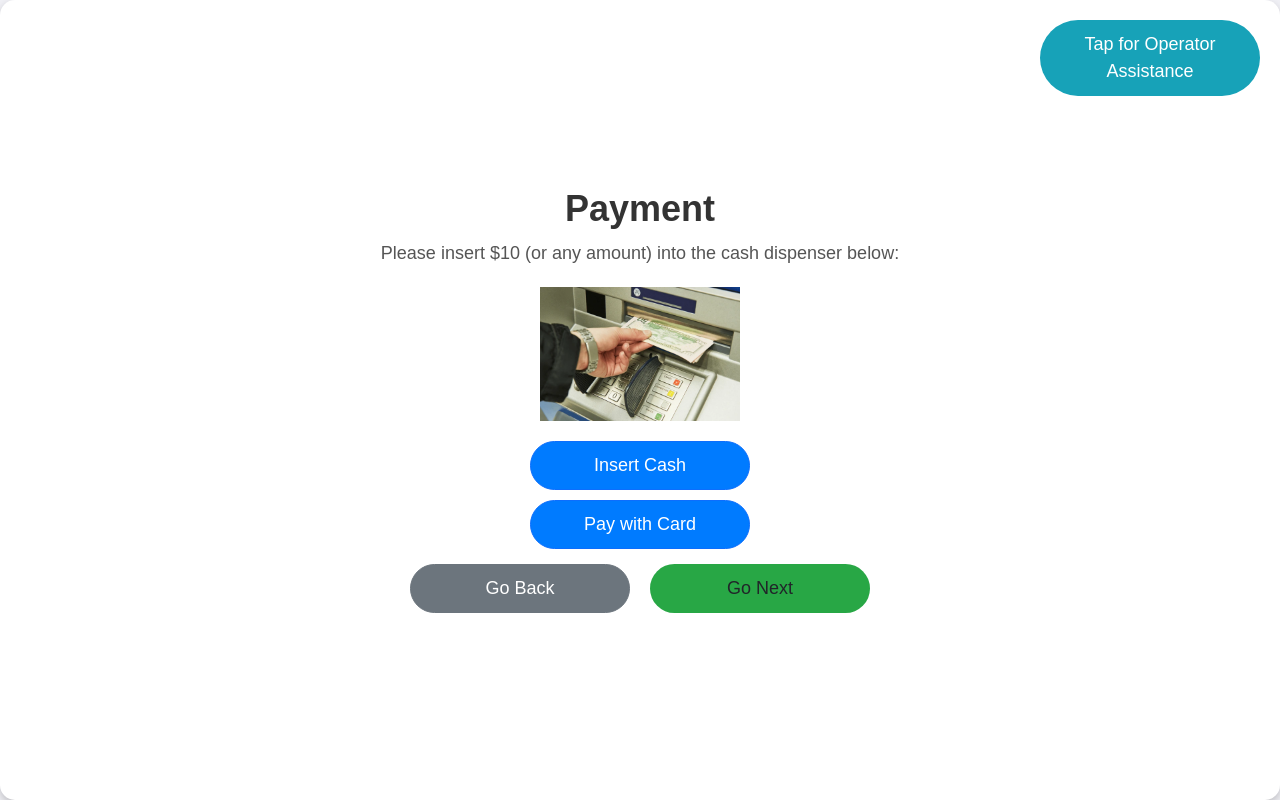
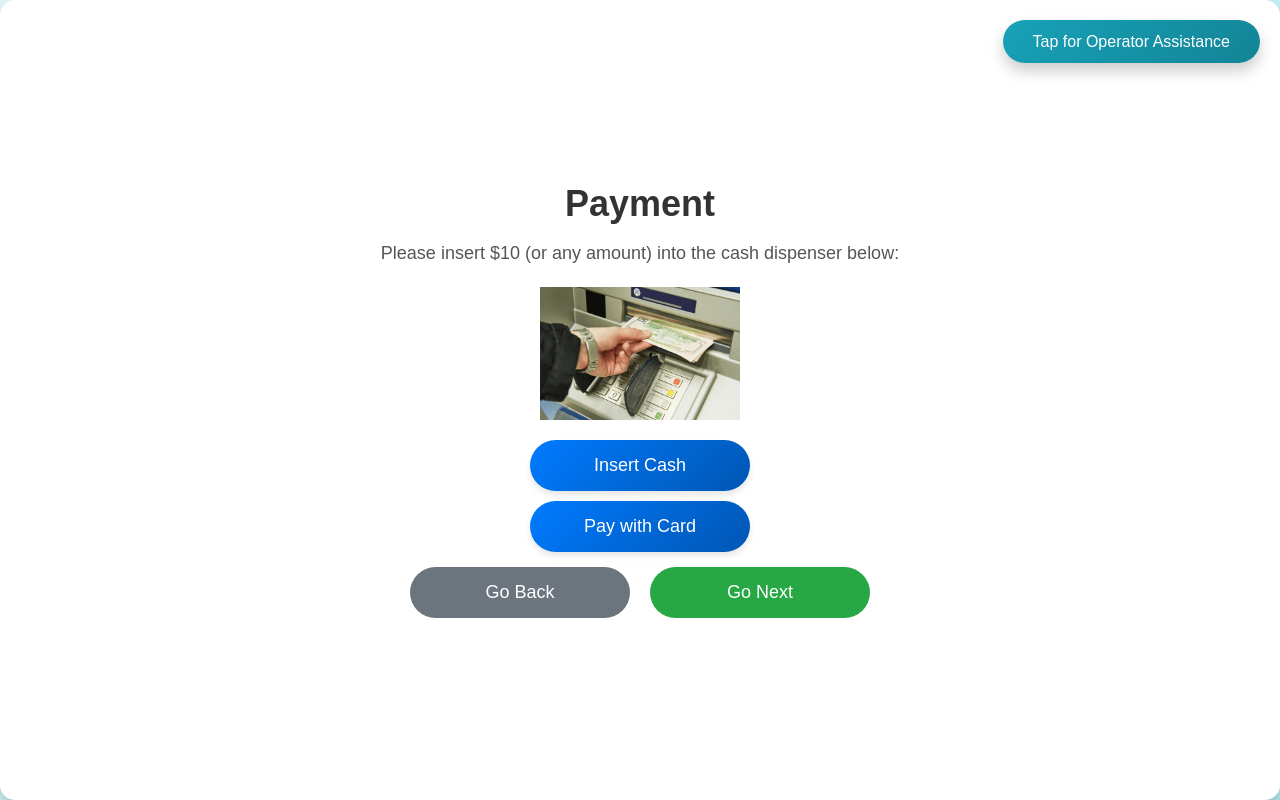
Before and after one commit to Kabin119245/Kiosk-Machine-Layout, a plain HTML site: page paywithcash.html in a window 1280 px wide. Drawn offline with nearby package versions, Linux system fonts and the light colour scheme.

Commit message:
button fixed

```diff
--- a/paywithcash.html
+++ b/paywithcash.html
@@ -10,25 +10,27 @@
     />
     <style>
       body {
-        background-color: #f0f0f5;
+        background: linear-gradient(
+          135deg,
+          #e0f7fa,
+          #b2ebf2
+        ); /* Light gradient background */
         font-family: "Arial", sans-serif;
         height: 100vh;
         display: flex;
         justify-content: center;
         align-items: center;
         position: relative;
-        background-image: url("path-to-background-image.jpg"); /* Add hotel background */
-        background-size: cover;
         overflow: hidden;
       }
 
       .form-container {
         text-align: center;
         max-width: 100%;
-        padding: 0 20px;
+        padding: 20px;
         background-color: white;
         border-radius: 15px;
-        box-shadow: 0 4px 8px rgba(0, 0, 0, 0.2);
+        box-shadow: 0 8px 16px rgba(0, 0, 0, 0.2); /* Soft shadow */
         padding: 30px;
         transition: margin-top 0.5s ease;
       }
@@ -37,65 +39,94 @@
         font-size: 36px;
         font-weight: bold;
         color: #333;
-        margin-bottom: 10px; /* Reduced margin */
+        margin-bottom: 15px;
       }
 
       .cash-instruction p {
         font-size: 18px;
         color: #555;
-        margin-bottom: 10px; /* Reduced margin */
+        margin-bottom: 10px;
       }
 
       .cash-instruction img {
         width: 200px;
-        margin: 10px 0; /* Reduced margin to bring buttons closer */
+        margin: 10px 0;
       }
 
       .btn-primary,
       .btn-secondary,
-      .btn-assist,
       .btn-next {
         font-size: 18px;
-        padding: 10px 20px;
+        padding: 12px 30px;
         border-radius: 50px;
         width: 220px;
       }
 
       .btn-primary {
-        background-color: #007bff;
+        background: linear-gradient(
+          135deg,
+          #007bff,
+          #0056b3
+        ); /* Gradient button */
+        color: white;
+        box-shadow: 0 4px 6px rgba(0, 0, 0, 0.1);
+        border: none;
       }
 
       .btn-primary:hover {
-        background-color: #0056b3;
+        background: #0056b3;
+        box-shadow: 0 6px 8px rgba(0, 0, 0, 0.15);
+        transform: translateY(-2px); /* Slight lift on hover */
       }
 
       .btn-secondary {
         background-color: #6c757d;
+        color: white;
+        border: none;
       }
 
       .btn-secondary:hover {
         background-color: #5a6268;
+        box-shadow: 0 4px 6px rgba(0, 0, 0, 0.1);
       }
 
       .btn-assist {
-        background-color: #17a2b8;
+        background: linear-gradient(
+          135deg,
+          #17a2b8,
+          #138496
+        ); /* Gradient background */
         color: white;
+        font-size: 16px;
+        padding: 12px 30px;
+        border-radius: 50px;
+        border: none;
+        text-align: center;
+        white-space: nowrap;
+        line-height: 1.2;
         position: absolute;
         top: 20px;
         right: 20px;
         z-index: 1001;
+        box-shadow: 0 8px 15px rgba(0, 0, 0, 0.2); /* Enhanced shadow for depth */
+        transition: all 0.3s ease;
       }
 
       .btn-assist:hover {
-        background-color: #138496;
+        background-color: #117a8b;
+        box-shadow: 0 12px 20px rgba(0, 0, 0, 0.3);
+        transform: translateY(-3px);
       }
 
       .btn-next {
         background-color: #28a745;
+        color: white;
+        border: none;
       }
 
       .btn-next:hover {
         background-color: #218838;
+        box-shadow: 0 4px 6px rgba(0, 0, 0, 0.1);
       }
 
       .button-group {
@@ -103,8 +134,8 @@
         flex-direction: column;
         align-items: center;
         justify-content: center;
-        gap: 10px; /* Reduced gap between buttons */
-        margin-top: 10px; /* Reduced margin between buttons and image */
+        gap: 10px;
+        margin-top: 10px;
       }
 
       .navigation-buttons {
@@ -144,7 +175,7 @@
     <div id="videoCallWindow">
       <div style="padding: 20px; color: white">
         <h3>Video</h3>
-        <img src="video-frame.png" alt="Video Insturction" style="width: 60%" />
+        <img src="video-frame.png" alt="Video Instruction" style="width: 60%" />
       </div>
     </div>
 
@@ -157,7 +188,6 @@
       </div>
 
       <div class="button-group">
-        <!-- Insert Cash Button -->
         <button
           id="insertCashBtn"
           class="btn btn-primary"
@@ -165,8 +195,6 @@
         >
           Insert Cash
         </button>
-
-        <!-- Pay with Card Button -->
         <button class="btn btn-primary" onclick="proceedToCardPayment()">
           Pay with Card
         </button>
@@ -191,42 +219,36 @@
     <script>
       let videoOpen = false;
 
-      // Function to simulate cash insertion (just changing the button text)
       function insertCash() {
         const btn = document.getElementById("insertCashBtn");
         btn.innerHTML = "Cash Accepted";
         btn.disabled = true;
       }
 
-      // Function to simulate proceeding to card payment page
       function proceedToCardPayment() {
-        window.location.href = "paywithcard.html"; // Redirect to card payment page
+        window.location.href = "paywithcard.html";
       }
 
-      // Function to navigate to the next page (confirmation)
       function goToNextPage() {
-        window.location.href = "confirmation.html"; // Redirect to the confirmation page
+        window.location.href = "confirmation.html";
       }
 
-      // Function to toggle the video assistance window and adjust layout
       function toggleVideoWindow() {
         const videoWindow = document.getElementById("videoCallWindow");
         const formContainer = document.getElementById("formContainer");
         const assistButton = document.getElementById("assistButton");
 
         if (!videoOpen) {
-          // Show the video window, move content down
           videoWindow.style.display = "block";
-          formContainer.style.marginTop = "50vh"; // Move content down to make space for video
+          formContainer.style.marginTop = "50vh";
           assistButton.innerHTML = "Close Video";
         } else {
-          // Hide the video window, move content back up
           videoWindow.style.display = "none";
-          formContainer.style.marginTop = "0"; // Move content back to center
+          formContainer.style.marginTop = "0";
           assistButton.innerHTML = "Tap for Operator Assistance";
         }
 
-        videoOpen = !videoOpen; // Toggle video state
+        videoOpen = !videoOpen;
       }
     </script>
   </body>
```
Also changed, not shown: drivinglicense.html (+11 -6 lines).
